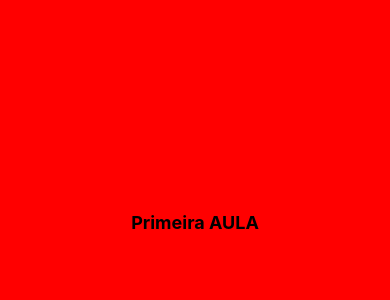
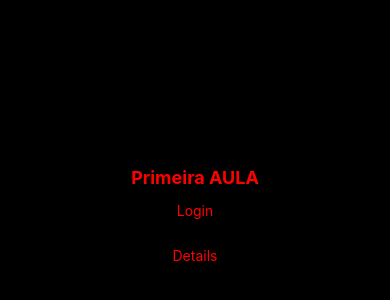
Before and after one commit to Breno-Christovam-IESB/TrabalhoFinalRN2, a React Native app: screen / in a window 390 px wide. Shown: the part 200-500 px from the top of the page. Built offline with nearby package versions, Linux system fonts and the light colour scheme.

Commit message:
Modificando o arquivo App.js

```diff
--- a/App.js
+++ b/App.js
@@ -1,26 +1,30 @@
 import React from 'react';
-import {View, Text, StyleSheet} from 'react-native';
+import {View, Text, StyleSheet, TouchableOpacity} from 'react-native';
+import MyButtton from './src/components/MyButton';
 
 const App = () => {
   return (
     <View style ={styles.container}>
       <Text style={styles.text}>Primeira AULA</Text>
-
+      <MyButtton title={'Login'}/>
+      <MyButtton title={'Details'}/>
     </View>
-  )
-}
+  );
+};
 
 const styles = StyleSheet.create({
 container: {
   flex: 1,
   justifyContent: 'center',
   alignItems: 'center',
-  backgroundColor: 'red',
+  backgroundColor: 'black',
 },
 text: {
   fontSize: 18,
   fontWeight: 'bold',
+  color: 'red',
+},
 }
-});
+);
 
 export default App;
--- a/package.json
+++ b/package.json
@@ -12,7 +12,9 @@
     "expo": "~49.0.12",
     "expo-status-bar": "~1.6.0",
     "react": "18.2.0",
-    "react-native": "0.72.5"
+    "react-native": "0.72.5",
+    "typescript": "^5.1.3",
+    "@types/react": "~18.2.14"
   },
   "devDependencies": {
     "@babel/core": "^7.20.0"
--- /dev/null
+++ b/src/components/MyButton.tsx
@@ -0,0 +1,31 @@
+import React from "react";
+import {View, Text, StyleSheet, TouchableOpacity} from 'react-native';
+
+
+interface IMyProps {
+    title: String;
+    color?: string;
+  }
+
+const MyButtton = (params: IMyProps) => {
+    return (
+      <TouchableOpacity style={styles.button}>
+        <Text style={styles.label}>{params.title}</Text>
+      </TouchableOpacity>
+    );
+  };
+
+  export default MyButtton;
+
+  const styles = StyleSheet.create({
+    button: {
+        height: 45,
+        backgroundColor: 'black',
+        width: 130,
+        alignItems: 'center',
+        justifyContent: 'center',
+      },
+      label: {
+        color: 'red',
+      }
+  });
--- /dev/null
+++ b/tsconfig.json
@@ -0,0 +1,4 @@
+{
+  "compilerOptions": {},
+  "extends": "expo/tsconfig.base"
+}
```
Also changed, not shown: 1 other file (tests, documents, lock files or other folders).
